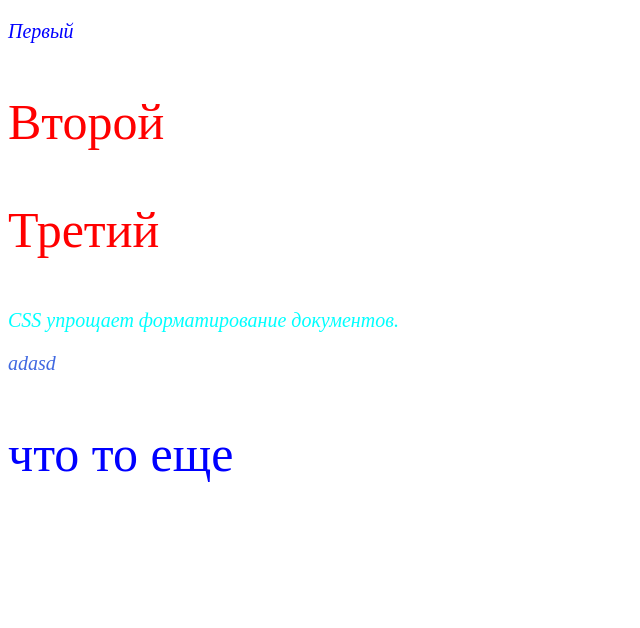
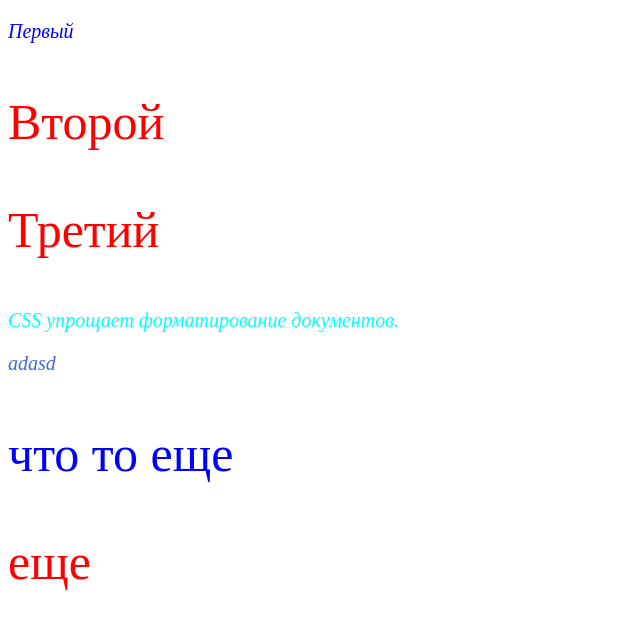
Before and after one commit to VadimDugin/pythonproject, a plain HTML site: page indexxx.html in a window 1280 px wide. Shown: the whole page, without its empty margins (0-640 px from the left). Drawn offline with Linux system fonts and the light colour scheme.

Commit message:
нужно

```diff
--- a/indexxx.html
+++ b/indexxx.html
@@ -26,5 +26,8 @@
     <p style="color: blue">
         что то еще
     </p>
+    <p>
+        еще
+    </p>
 </body>
 </html>
```
